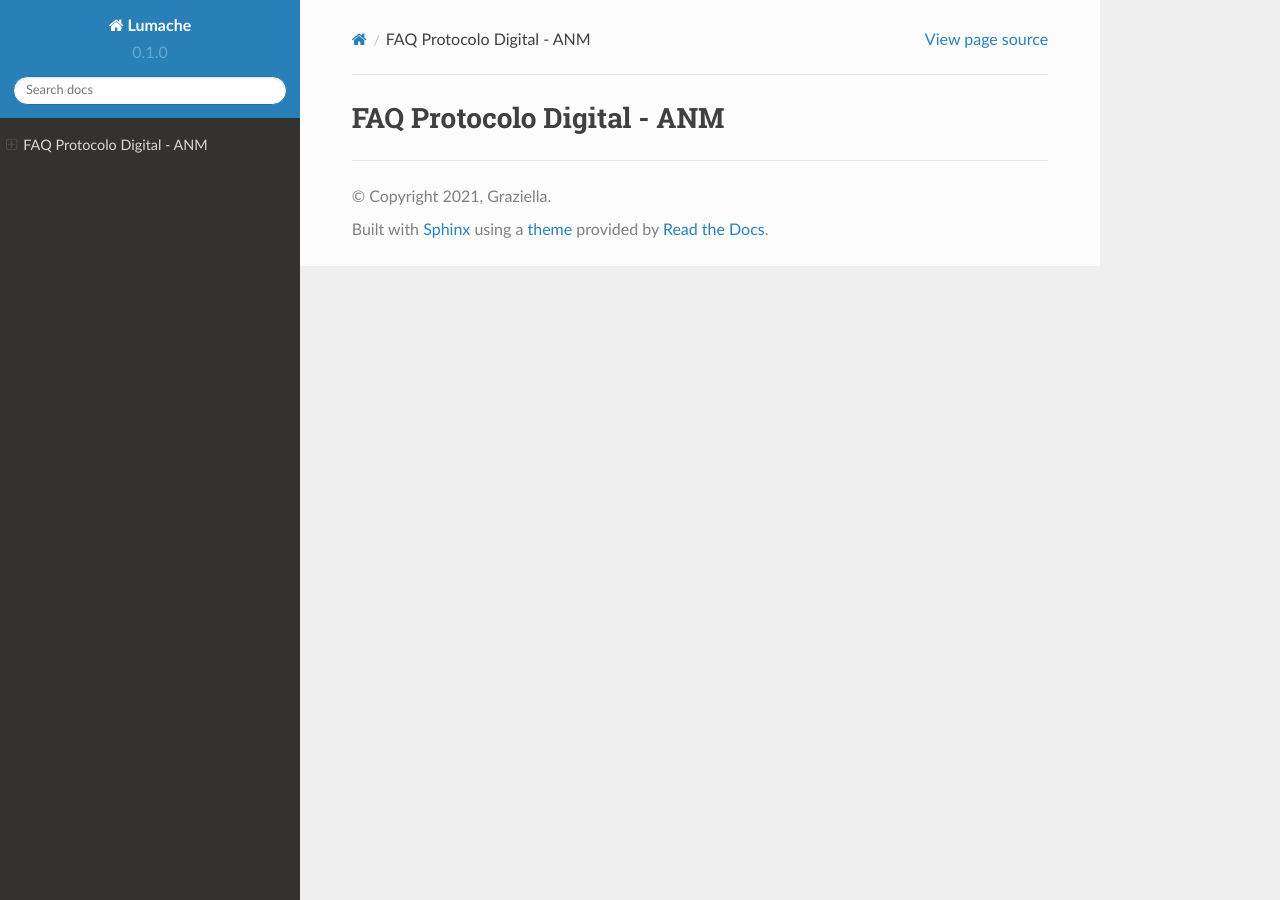
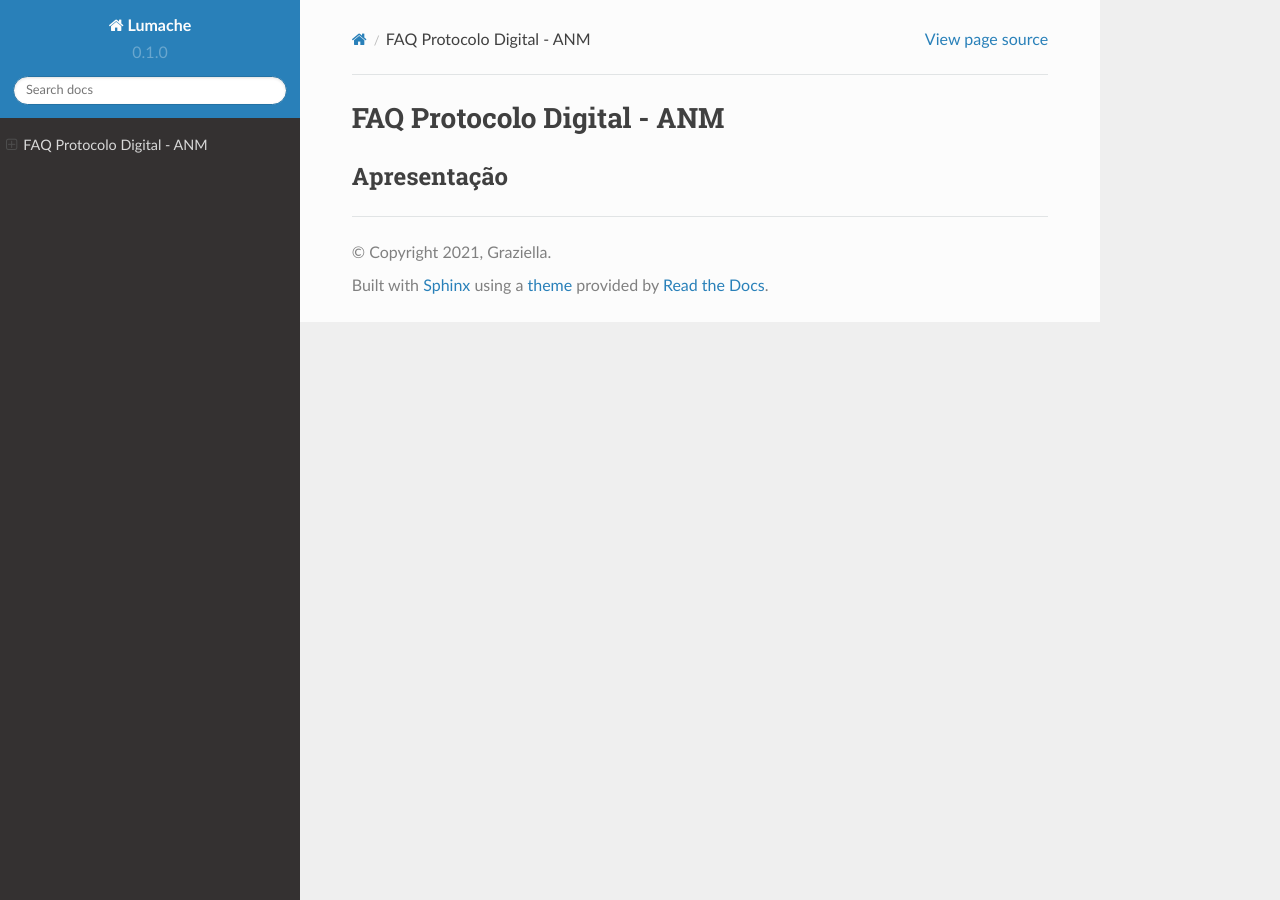
Before and after one commit to carlacastilhos/originalteste, a Sphinx documentation site: the page built from docs/source/index.rst, in a window 1280 px wide. Built offline with Sphinx 7.4.7 and the Read the Docs theme 2.0.0, drawn with Linux system fonts in a browser that asks for light colours; pages that are not in the unit, such as notebooks, are missing from menus.

Commit message:
Update index.rst

```diff
--- a/docs/source/index.rst
+++ b/docs/source/index.rst
@@ -1,7 +1,9 @@
 FAQ Protocolo Digital - ANM
 ===============
- Apresentação
- --------
+
+Apresentação
+------------
+
 .. toctree::
 
    _perguntasfaq/1.0oQueEProtocoloDigital
```
